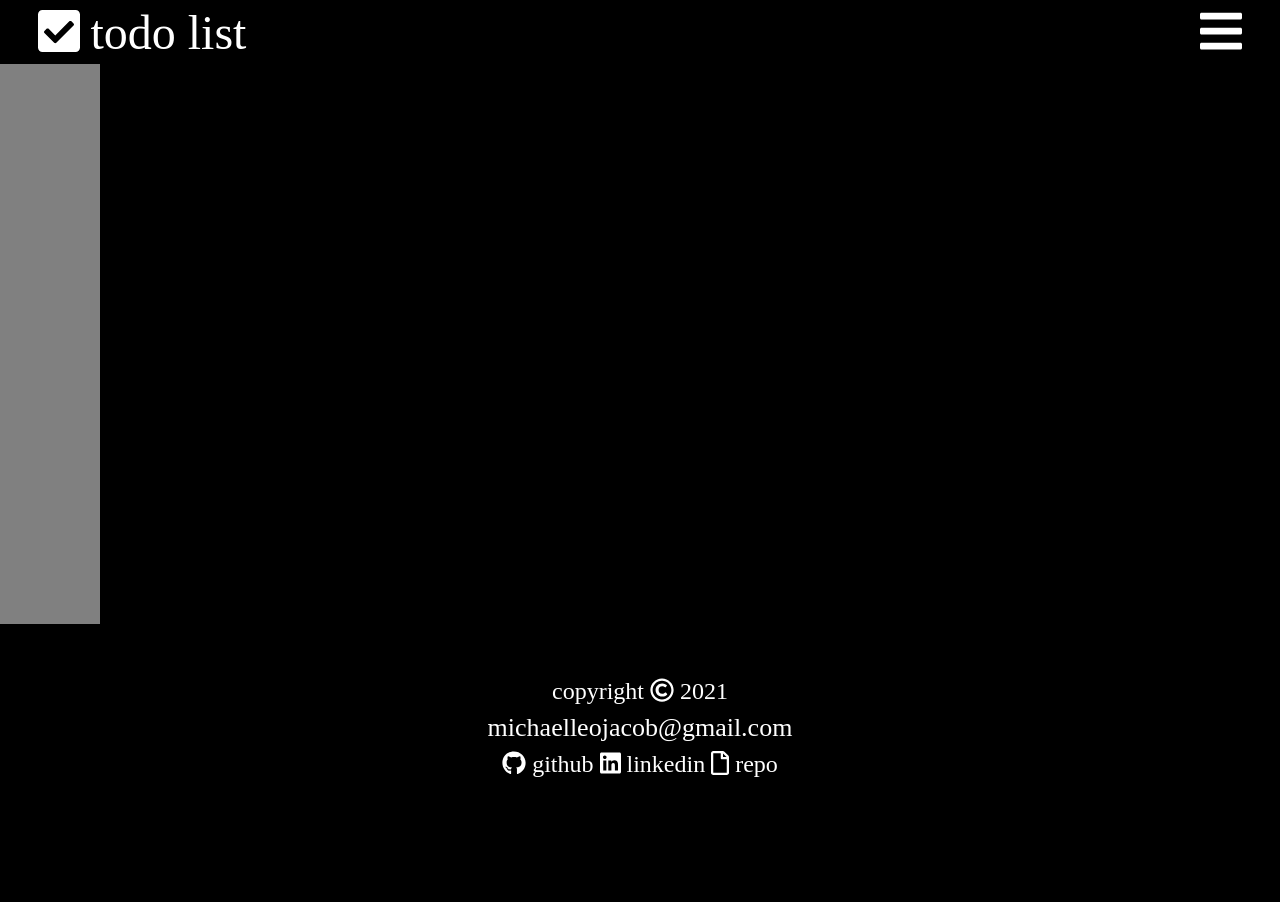
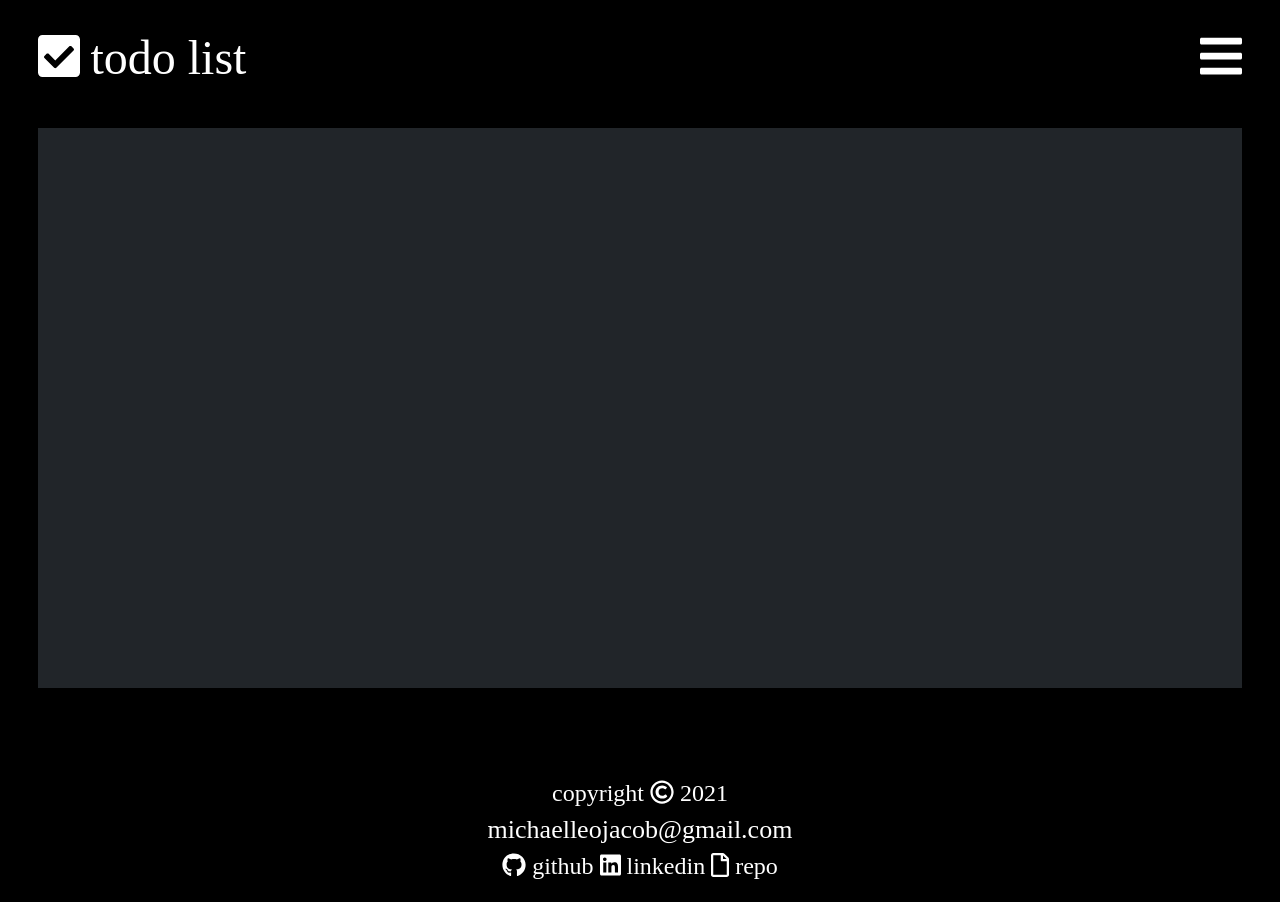
Before and after one commit to Michaelleojacob/todo, a website built with webpack: page src/template.html in a window 1280 px wide. Before the commit the page ends 800 px from the top, so only its background shows below. Built offline with nearby package versions, Linux system fonts and the light colour scheme.

Commit message:
fixed up some styling. Added a main content display area. So I may better visualize the burger menu options, as well as plannign out where to put sidebar and maincontent. Before this sidebar was kinda just on the screen and not tied to a parent

```diff
--- /dev/null
+++ b/src/burger/burger.js
@@ -0,0 +1,16 @@
+import './burger.css';
+
+export default function myburger(parent) {
+	const burger = {
+		init: function () {
+			this.createBurgEvent();
+		},
+		createBurgEvent: function () {
+			parent.addEventListener('click', this.burgEventLogic);
+		},
+		burgEventLogic: function (event) {
+			console.log(event);
+		},
+	};
+	burger.init();
+}
--- /dev/null
+++ b/src/content/content.css
@@ -0,0 +1,7 @@
+.content {
+	background: #212529;
+	height: 70vh;
+	width: 94%;
+	margin: 3%;
+	margin-bottom: 8%;
+}
--- /dev/null
+++ b/src/content/content.js
@@ -0,0 +1,19 @@
+import './content.css';
+import sidebar from './../ui/sidebar/sidebar';
+import displayArea from './../ui/maincontent/displayarea';
+
+export default function mycontent(parent) {
+	const content = {
+		init: function () {
+			this.createDivToParent();
+		},
+		createDivToParent: function () {
+			this.content = document.createElement('div');
+			this.content.classList.add('content');
+			parent.appendChild(this.content);
+		},
+		renderSideBar: function () {},
+		renderMainDisplayArea: function () {},
+	};
+	content.init();
+}
--- a/src/ui/header/header.css
+++ b/src/ui/header/header.css
@@ -10,6 +10,7 @@ button {
 	height: 8vh;
 	width: 100%;
 	justify-content: space-between;
+	margin-top: 2%;
 }
 .tiwrap {
 	display: flex;
--- a/src/ui/header/header.js
+++ b/src/ui/header/header.js
@@ -1,4 +1,5 @@
 import './header.css';
+import burger from './../../burger/burger';
 import '@fortawesome/fontawesome-free/js/fontawesome';
 import '@fortawesome/fontawesome-free/js/solid';
 import '@fortawesome/fontawesome-free/js/regular';
@@ -43,6 +44,7 @@ export default function myheader(parent) {
 			this.bicon.classList.add('bicon');
 			this.bicon.innerHTML = `<i class="fas fa-bars"></i>`;
 			this.hwrapper.appendChild(this.bicon);
+			burger(this.bicon);
 		},
 	};
 	return header.init();
--- a/src/ui/ui.js
+++ b/src/ui/ui.js
@@ -1,6 +1,6 @@
 import './ui.css';
 import header from './header/header';
-import sidebar from './sidebar/sidebar';
+import content from './../content/content';
 import flair from './../flair/flair';
 
 export default function ui() {
@@ -14,7 +14,7 @@ export default function ui() {
 		},
 		runUiElements: function () {
 			header(this.container);
-			sidebar(this.container);
+			content(this.container);
 			flair();
 		},
 	};
```
Also changed, not shown: src/burger/burger.css (added), 1 other file.
